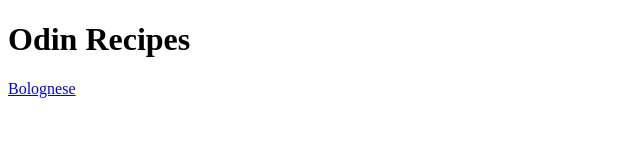
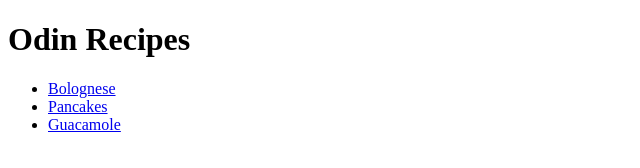
Before and after one commit to ggijs/odin-recipes, a plain HTML site: page index.html in a window 1280 px wide. Shown: the whole page, without its empty margins (0-640 px from the left). Drawn offline with Linux system fonts and the light colour scheme.

Commit message:
Add links to recipepages
Added links in unordered list to all the recipes
on the site.

```diff
--- a/index.html
+++ b/index.html
@@ -7,6 +7,10 @@
 
     <body>
         <h1>Odin Recipes</h1>
-        <p><a href="recipes/bolognese.html">Bolognese</a></p>
+        <ul>
+            <li><a href="recipes/bolognese.html">Bolognese</a></li>
+            <li><a href="recipes/pancakes.html">Pancakes</a></li>
+            <li><a href="recipes/guacamole.html">Guacamole</a></li>
+        </ul>
     </body>
 </html>
```
